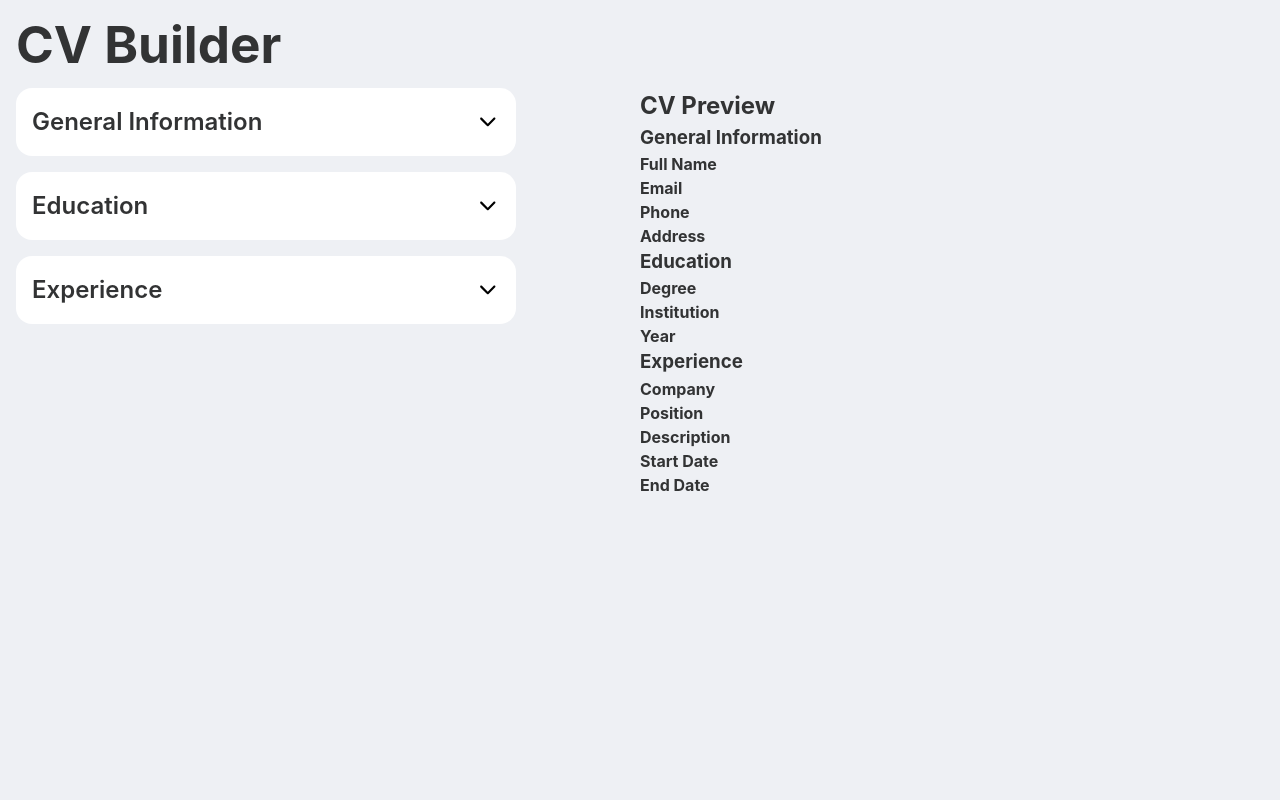
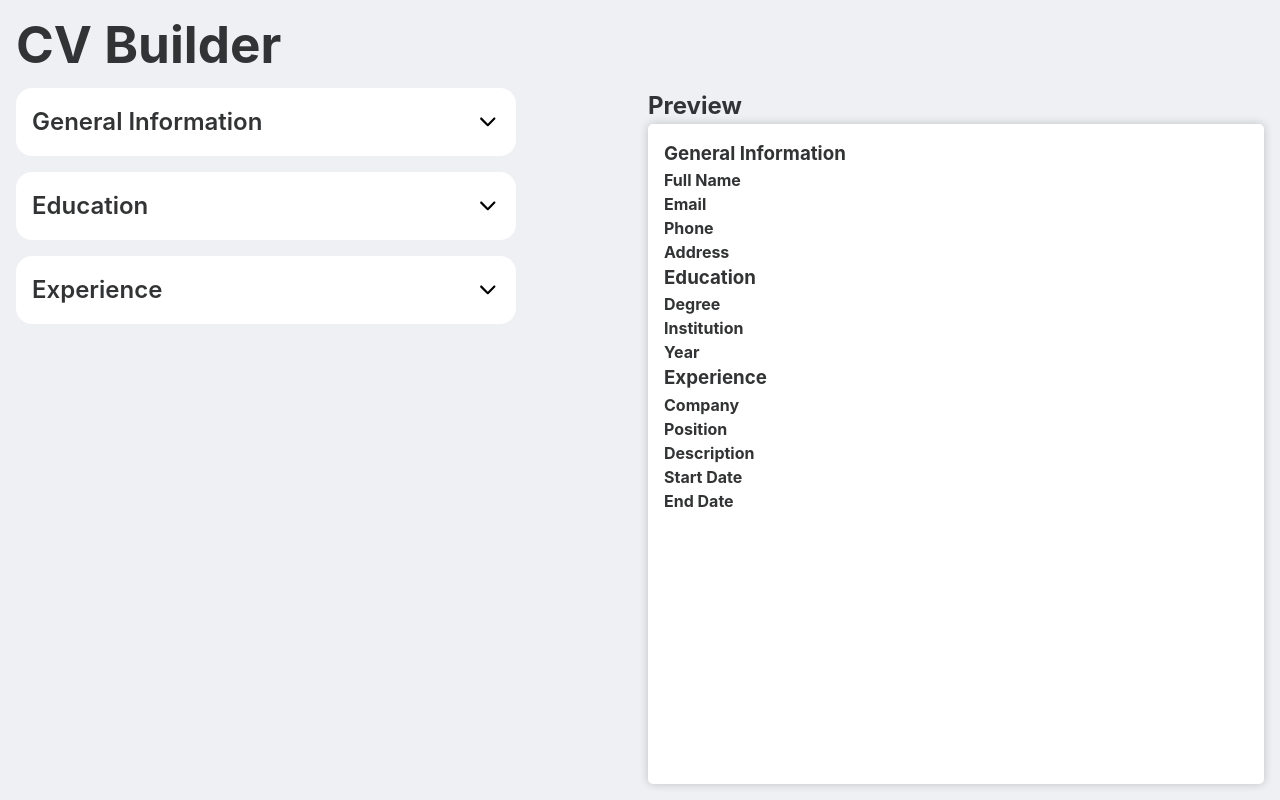
Before and after one commit to JamieYau/cv-app, a React (Vite) app: page / in a window 1280 px wide. Built offline with nearby package versions, Linux system fonts and the light colour scheme.

Commit message:
Add styling to cv preview

```diff
--- a/src/App.css
+++ b/src/App.css
@@ -7,16 +7,17 @@
     "form cv";
   min-height: 100vh;
   padding: 1rem;
+  grid-gap: 1rem;
 }
 
 .form-container {
   grid-area: form;
+  display: flex;
+  flex-direction: column;
 }
 
 .cv-container {
   grid-area: cv;
+  display: flex;
+  flex-direction: column;
 }
-
-h1 {
-  margin-bottom: 1rem;
-}
--- a/src/components/CVSection.jsx
+++ b/src/components/CVSection.jsx
@@ -1,9 +1,10 @@
 import { PropTypes } from "prop-types";
+import "../styles/CVSection.css";
 
 export default function CVSection({ formData }) {
   return (
     <>
-      <h2>CV Preview</h2>
+      <h2>Preview</h2>
       <div className="cv">
         {Object.entries(formData).map(([sectionName, sectionData]) => (
           <div className="cv-section" key={sectionName}>
--- a/src/styles/CVSection.css
+++ b/src/styles/CVSection.css
@@ -0,0 +1,8 @@
+.cv {
+  width: 100%;
+  height: 100%;
+  background-color: #fff;
+  padding: 1em;
+  border-radius: 5px;
+  box-shadow: 0 0 10px rgba(0, 0, 0, 0.2);
+}
```
